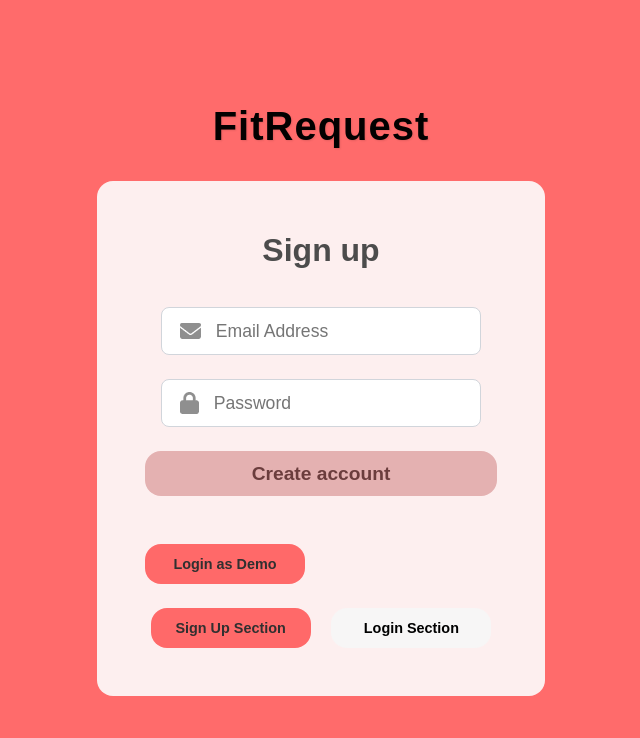
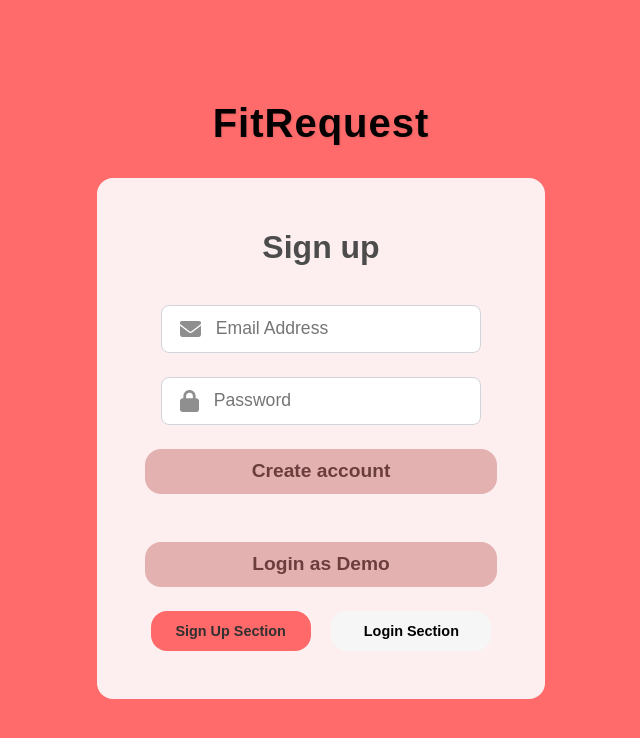
Before and after one commit to aimei60/fitness-application, a React (Vite) app in the folder frontend/frontend-fitness/: page /login in a window 1280 px wide. Shown: the top 738 px of the page, without its empty margins (319-959 px from the left). Built offline with nearby package versions, Linux system fonts and the light colour scheme; no server answers.

Commit message:
added the wrong styling to the demo login button

```diff
--- a/frontend/frontend-fitness/src/css/loginsignup.css
+++ b/frontend/frontend-fitness/src/css/loginsignup.css
@@ -77,8 +77,7 @@
     margin: 0rem auto;
 }
 
-.submit,
-.demo-login {
+.submit {
     display: flex;
     justify-content: center;
     align-items: center;
@@ -116,7 +115,8 @@
     font-family: 'Poppins', sans-serif;
 }
 
-.submit2 {
+.submit2,
+.demo-login {
     gap: 1.3rem;
     margin: 1rem auto;
     font-size: 1.2rem;
```
